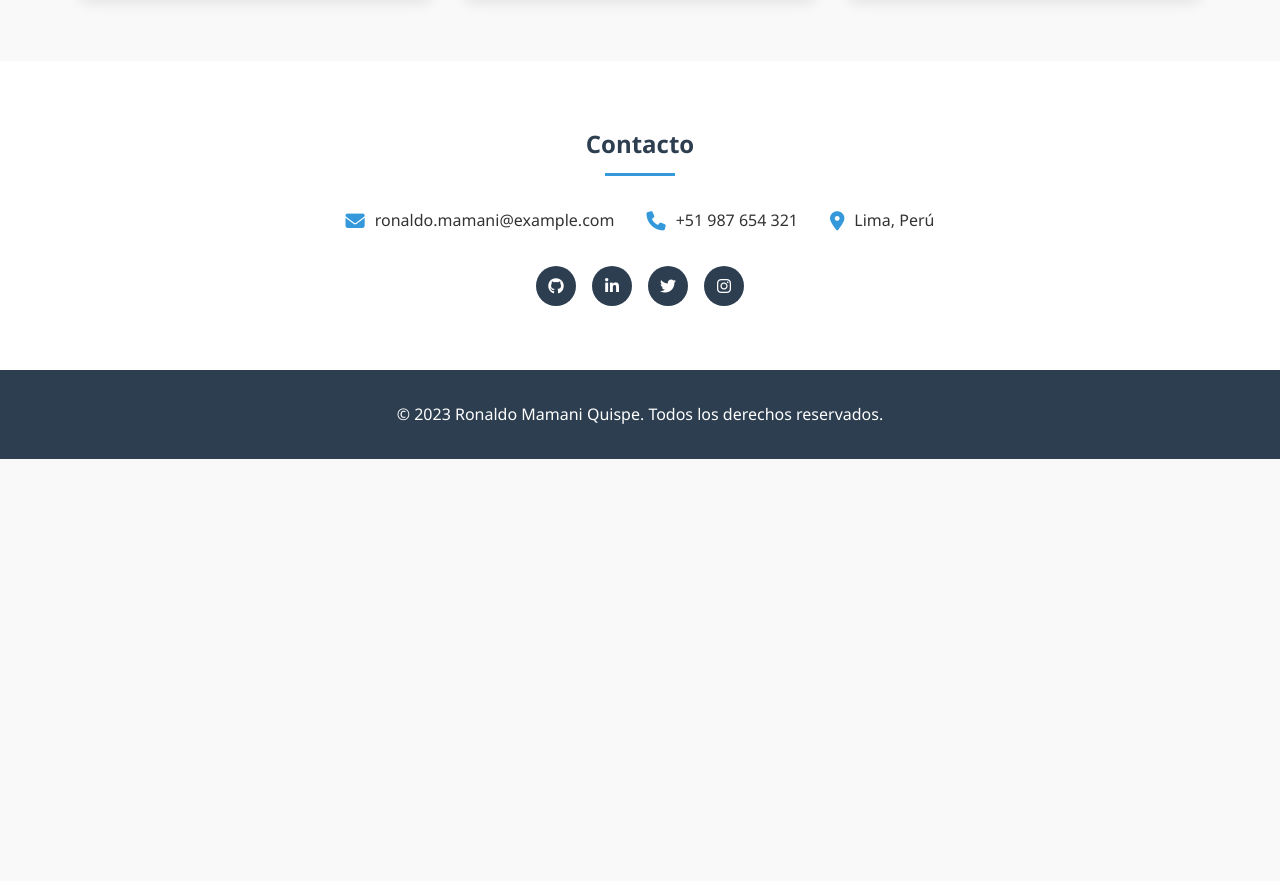
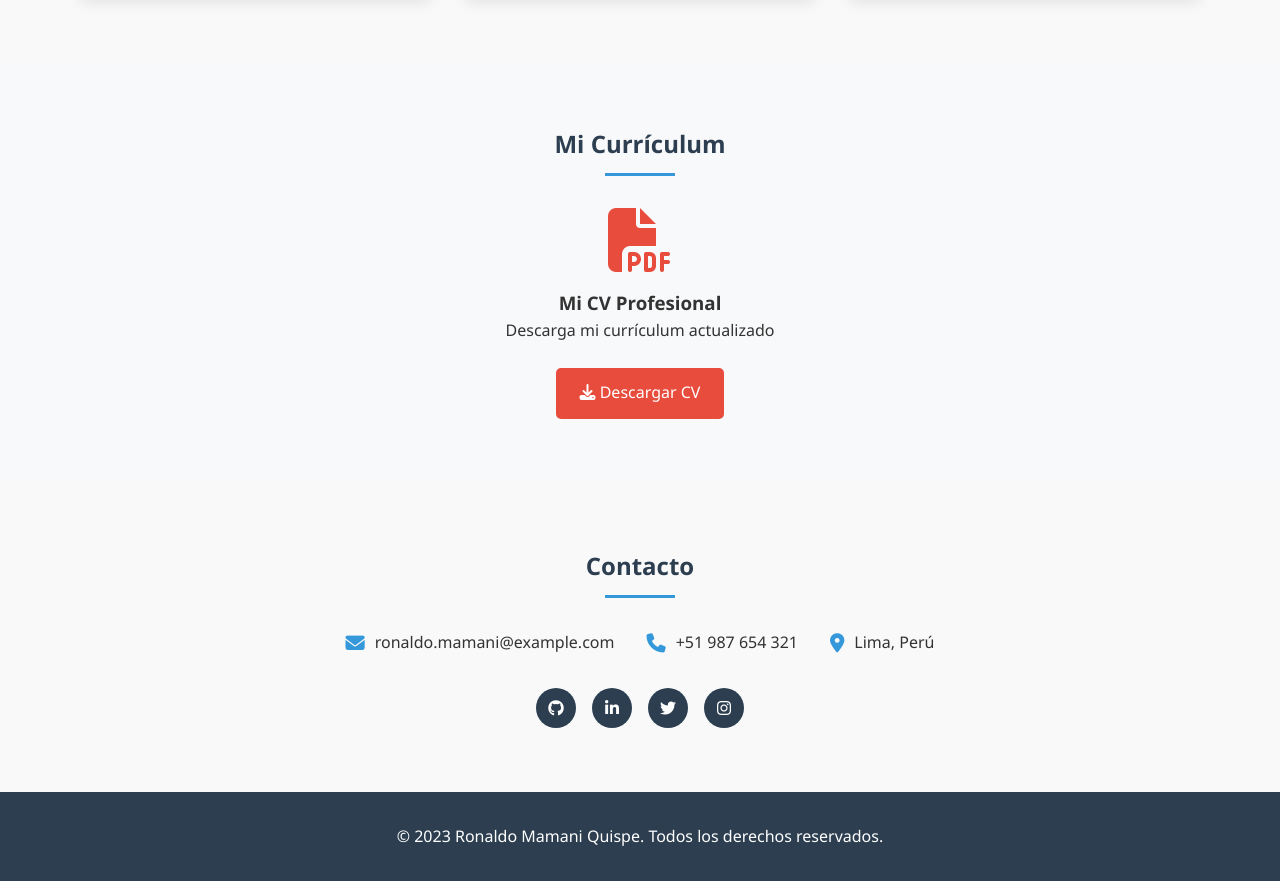
Before and after one commit to 20Ronaldo/20ronaldo.github.io, a plain HTML site: page index.html in a window 1280 px wide. Shown: the part 1604-2485 px from the top of the page. Before the commit the page ends 2063 px from the top, so only its background shows below. Drawn offline with Linux system fonts and the light colour scheme.

Commit message:
Add CV section with download link
Added a new section for the CV with a download link.

```diff
--- a/index.html
+++ b/index.html
@@ -265,6 +265,7 @@
                 <li><a href="#about">Sobre Mí</a></li>
                 <li><a href="#skills">Habilidades</a></li>
                 <li><a href="#projects">Proyectos</a></li>
+                <li><a href="#cv">Currículum</a></li>
                 <li><a href="#contact">Contacto</a></li>
             </ul>
         </div>
@@ -305,6 +306,7 @@
         </div>
     </section>
 
+    <!-- SECCIÓN DE PROYECTOS -->
     <section id="projects">
         <div class="container">
             <h2>Mis Proyectos</h2>
@@ -336,6 +338,23 @@
                         <p>Una aplicación para gestionar tareas diarias con funcionalidades de recordatorio.</p>
                     </div>
                 </div>
+            </div>
+        </div>
+    </section>
+
+    <!-- SECCIÓN DEL CURRÍCULUM -->
+    <section id="cv" style="padding: 4rem 0; background-color: #f8f9fa;">
+        <div class="container">
+            <h2>Mi Currículum</h2>
+            <div style="text-align: center; margin-top: 2rem;">
+                <i class="fas fa-file-pdf fa-4x" style="color: #e74c3c; margin-bottom: 1rem;"></i>
+                <h3>Mi CV Profesional</h3>
+                <p style="margin-bottom: 1.5rem;">Descarga mi currículum actualizado</p>
+                <a href="CTIVita.pdf"
+                   style="display: inline-block; background-color: #e74c3c; color: white; padding: 0.8rem 1.5rem; border-radius: 5px; text-decoration: none; transition: background-color 0.3s;"
+                   target="_blank">
+                    <i class="fas fa-download"></i> Descargar CV
+                </a>
             </div>
         </div>
     </section>
```
